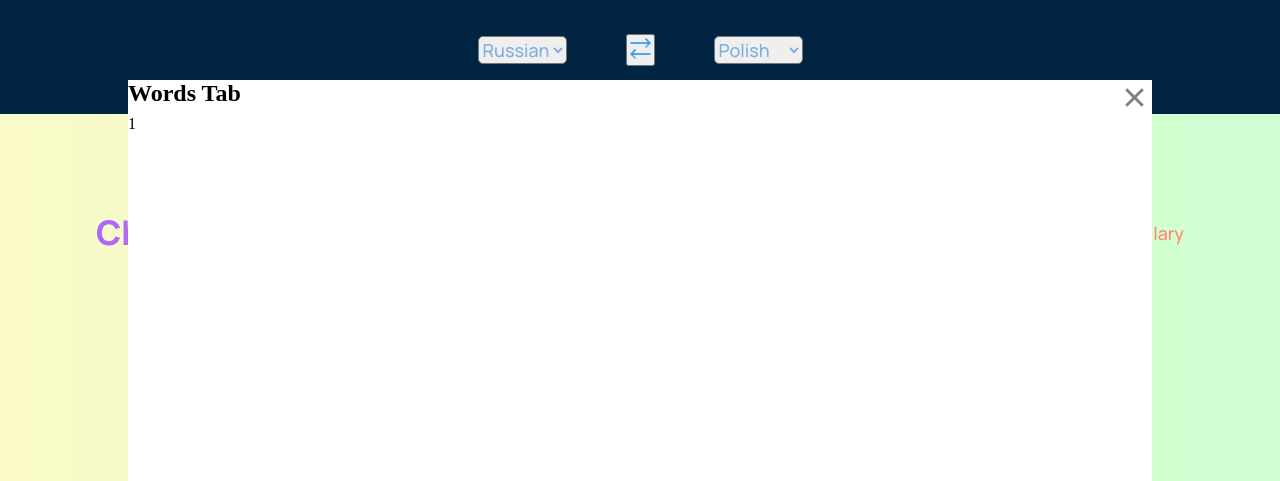
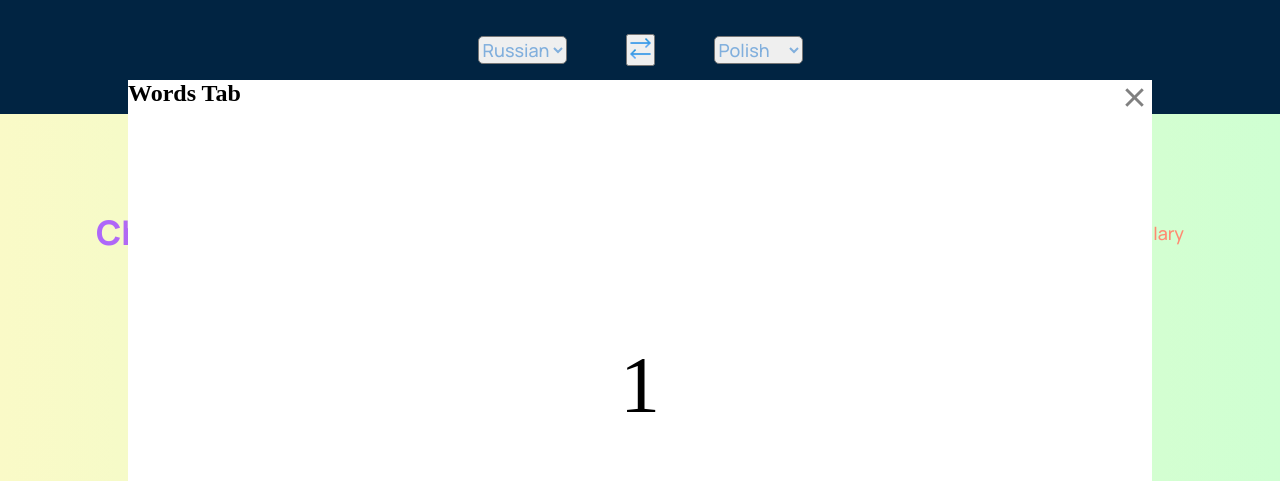
Before and after one commit to VladLys0v/LangArts, a React (Create React App) app: page / in a window 1280 px wide. Both pictures are taken after a click on the button "Words". Shown: the part 403-884 px from the top of the page. Built offline with nearby package versions, Linux system fonts and the light colour scheme; the HTML template or start-up script is replaced by a standard one.

Commit message:
Fixed countdown's styling

```diff
--- a/src/containers/wordsModals/wordsModal.css
+++ b/src/containers/wordsModals/wordsModal.css
@@ -45,3 +45,16 @@
   .langarts__wordsModal__header-close svg {
     cursor: pointer;
 }
+
+.langarts__wordsModal__content {
+  display: flex;
+  justify-content: center;
+  align-items: center;
+  height: 100%;
+
+}
+
+.langarts__wordsModal__countdown {
+  font-size: 5rem;
+  margin-bottom: 100px;
+}
```
